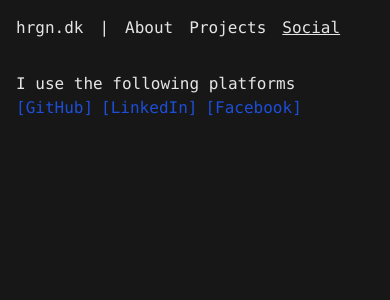
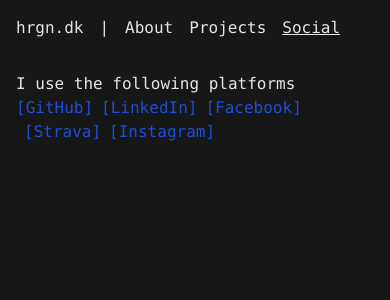
Before and after one commit to frederikhs/hrgn.dk, a React (Create React App) app in the folder src/: page /social in a window 390 px wide. Shown: the top 300 px of the page. Built offline with nearby package versions, Linux system fonts and the light colour scheme.

Commit message:
some mobile friendliness. Add strava and instagram social links

```diff
--- a/src/src/Root.tsx
+++ b/src/src/Root.tsx
@@ -4,12 +4,10 @@
 
 export default function Root() {
     return (
-        <div className={"flex flex-col h-screen"}>
-            <div className={"space-y-4 flex-grow"}>
-                <Navigation/>
-                <div className={"px-4"}>
-                    <Outlet/>
-                </div>
+        <div className={"space-y-4"}>
+            <Navigation/>
+            <div className={"px-4"}>
+                <Outlet/>
             </div>
         </div>
     );
--- a/src/src/components/Navigation.tsx
+++ b/src/src/components/Navigation.tsx
@@ -16,11 +16,13 @@
     return (
         <nav className="sticky top-0 z-10 bg-neutral-900">
             <div className="flex flex-wrap items-center justify-start space-x-4 p-4">
-                <span>hrgn.dk</span>
+                <NavLink to={"/"} >
+                    <span>hrgn.dk</span>
+                </NavLink>
                 <span>|</span>
                 {Links.map((link, index) => {
                     return (
-                        <NavLink key={index} to={link.to} className={({isActive}) => "flex items-center " + (isActive ? "underline" : "")}>
+                        <NavLink key={index} to={link.to} className={({isActive}) => isActive ? "underline" : ""}>
                             <span className="hover:opacity-75">{link.title}</span>
                         </NavLink>
                     )
--- a/src/src/pages/ProjectsPage.tsx
+++ b/src/src/pages/ProjectsPage.tsx
@@ -62,7 +62,7 @@
     return (
         <div className={"space-y-4"}>
             <p>I have picked some projects i want to showcase</p>
-            <ul className="list-none">
+            <ul className="list-none space-y-4">
                 {Projects.map((project, index) => {
                     return (
                         <li key={index} className={"space-x-2"}>
--- a/src/src/pages/SocialPage.tsx
+++ b/src/src/pages/SocialPage.tsx
@@ -5,10 +5,12 @@
     return (
         <div>
             <p>I use the following platforms</p>
-            <div className={"flex space-x-2"}>
+            <div className={"flex flex-wrap space-x-2"}>
                 <ExternalLink href={"https://github.com/frederikhs"} title={"GitHub"}/>
                 <ExternalLink href={"https://www.linkedin.com/in/fhoergreen"} title={"LinkedIn"}/>
-                <ExternalLink href={"https://www.facebook.com/frederikhs/"} title={"Facebook"}/>
+                <ExternalLink href={"https://www.facebook.com/frederikhs"} title={"Facebook"}/>
+                <ExternalLink href={"https://www.strava.com/athletes/60630344"} title={"Strava"}/>
+                <ExternalLink href={"https://www.instagram.com/hoergreen"} title={"Instagram"}/>
             </div>
         </div>
     );
```
Also changed, not shown: 1 other file (tests, documents, lock files or other folders).
